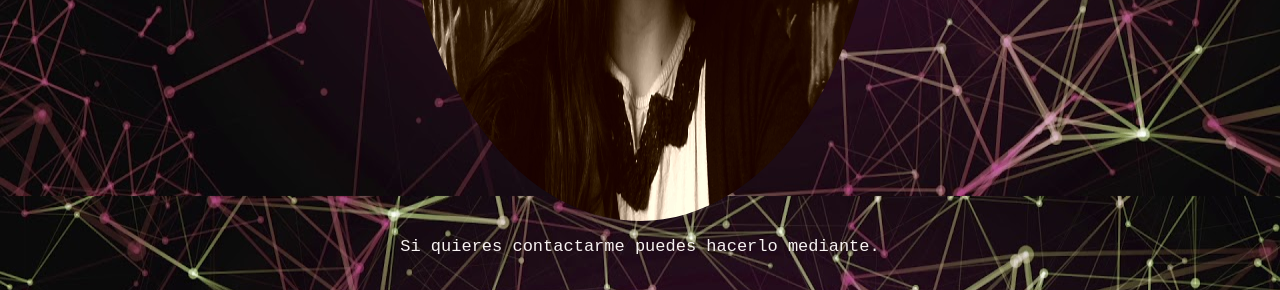
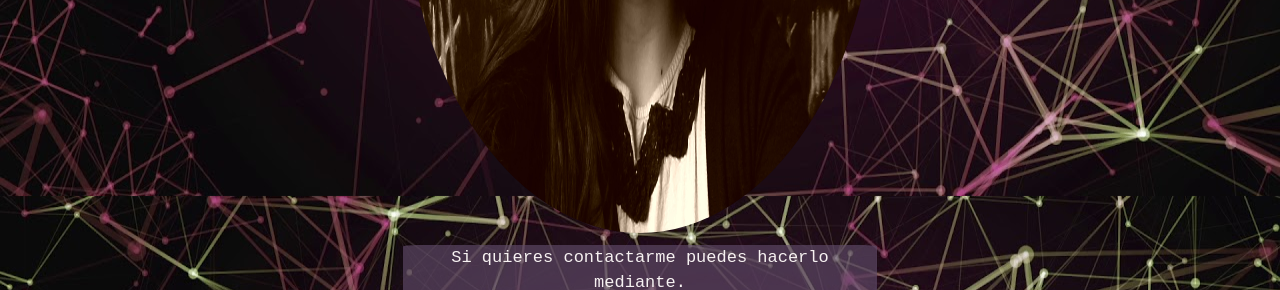
Before and after one commit to Saaras225/portafolio, a website: page index.html in a window 1280 px wide. Shown: the part 5404-5694 px from the top of the page. Drawn offline with nearby package versions, Linux system fonts and the light colour scheme; a web font is replaced by a local one.

Commit message:
background al mensaje de contacto

```diff
--- a/style.css
+++ b/style.css
@@ -229,6 +229,10 @@ body{
     font-size: 17px;
     font-family: monospace;
     opacity: 1.5;
+    background-color: rgba(95, 75, 105, 0.664);
+    width: 38%;
+    margin-left: 31%;
+    border-radius: 3%;
 }
 
 #contactame{
```
